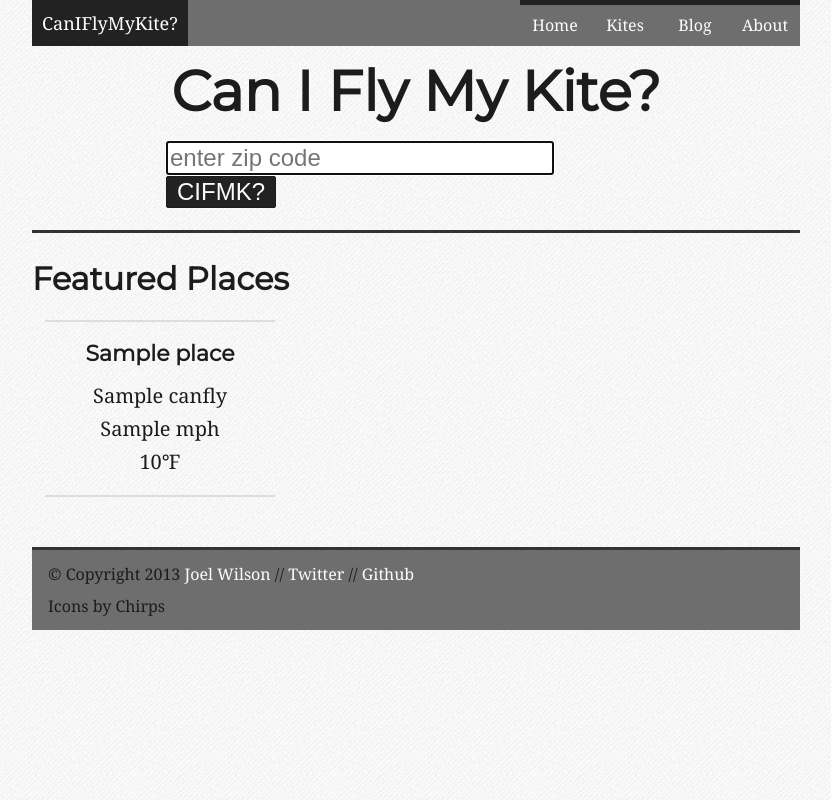
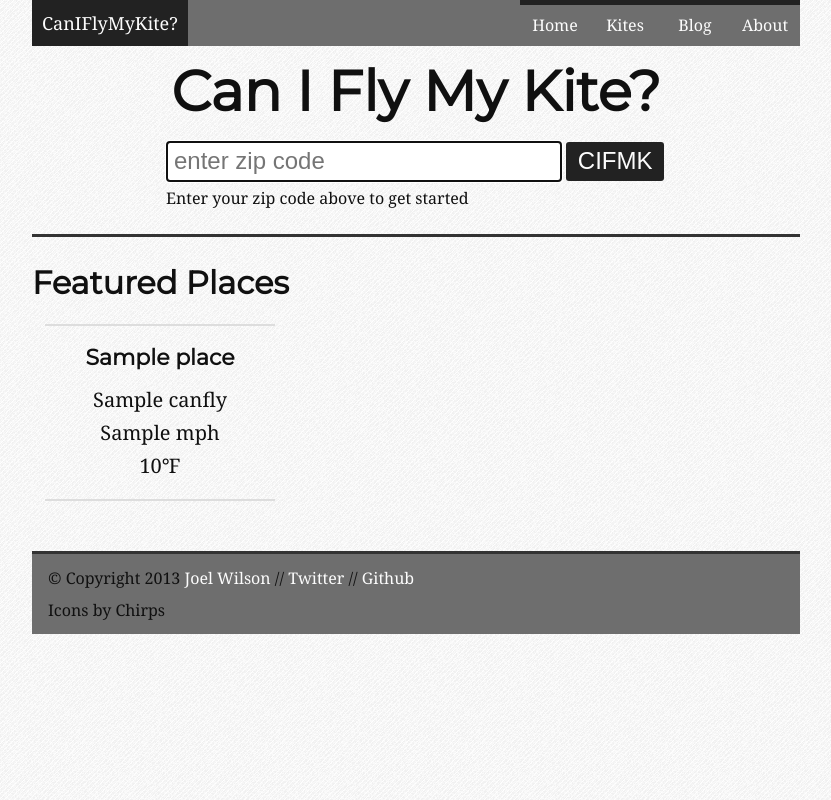
Before and after one commit to joelwilson/caniflymykite, a Flask app: template templates/index.html in a window 1280 px wide. Shown: the whole page, without its empty margins (224-1055 px from the left). Run offline with Flask 2, Linux system fonts and the light colour scheme; the template is opened without the code that fills it: most values are stand-ins (such as "Sample title", 1, 10 or a date in 2020); some libraries are stand-ins or nearby versions; some web fonts are replaced.

Commit message:
Added helper text under the input box & tweaked the form width.

```diff
--- a/cifmk.py
+++ b/cifmk.py
@@ -5,7 +5,7 @@ from flask import Flask, render_template, abort, request, url_for, redirect, \
 from noaa import get_weather, tomph, heading, WeatherError, iszip, canfly
 
 app = Flask(__name__)
-DEBUG = True
+DEBUG = False
 
 
 @app.route('/')
--- a/static/css/style.css
+++ b/static/css/style.css
@@ -6,7 +6,7 @@ body {
     margin: auto;
     line-height: 2em;
     font-size: 100%;
-    color: #1C1C1C;
+    color: #101010;
     width: 90%;
     font-family: 'Arbutus Slab', georgia, serif;
     min-width: 500px;
@@ -163,18 +163,28 @@ form {
 
 form .form_location {
     width: 380px;
+    height: 28px;
     margin: 0 auto;
+    padding: 4px 6px 5px 6px;
+    border-radius: 3px;
     font-size: 1.5em;
 }
 
 form .submit {
-    width: 110px;
-    min-width: 4.5em;
-    border-radius: 2px;
-    border: 1px solid #1C1C1C;
+    width: 98px;
+    height: 39px;
+    padding: 0 3px;
+    border-radius: 3px;
+    border: 0;
     font-size: 1.5em;
     color: #FCFCFC;
     background-color: #222;
+}
+
+.tip_text {
+    font-size: 1em;
+    width: 500px;
+    margin: 0 auto;
 }
 
 .yes_no_box {
@@ -277,7 +287,7 @@ form .submit {
     line-height: 1.25em;
     margin: 20px auto;
     padding: 10px 10px;
-    border: 1px solid #1C1C1C;
+    border: 1px solid #101010;
     border-radius: 8px;
     background: #E22C33;
     background: -moz-linear-gradient(top,  #E22C33 0%, #AF1D15 100%); /* FF3.6+ */
@@ -319,7 +329,7 @@ form .submit {
 }
 
 .featured a {
-    color: #1C1C1C;
+    color: #101010;
 }
 
 .footer {
@@ -333,4 +343,5 @@ form .submit {
 .footer_text {
     margin: 0.5em 0 0 1em;
     display: block;
+    font-size: 1em;
 }
--- a/templates/index.html
+++ b/templates/index.html
@@ -2,6 +2,7 @@
 {% block title %}{% endblock %}
 {% block head %}
     {{ super() }}
+    <meta property="fb:admins" content="139600845" />
     <style type="text/css">
         #site_name_header h1 {
             margin-left: auto;
@@ -13,8 +14,9 @@
     <h1 class="page_title centered">Can I Fly My Kite?</h1>
     <form action="/get_weather" method="get">
         <input type="text" placeholder="enter zip code" class="form_location" name='form_location' maxlength=5 autofocus/>
-        <button type="submit" class="submit">CIFMK?</button>
+        <button type="submit" class="submit">CIFMK</button>
     </form>
+    <div class="tip_text">Enter your zip code above to get started</div>
 {% endblock %}
 {% block content %}
     <div class="section">
--- a/templates/layout.html
+++ b/templates/layout.html
@@ -53,8 +53,8 @@
     <div class="footer">
         {% block footer %}
         <span class="footer_text">
-            &copy; Copyright 2013 <a href="mailto:joelwwilson@gmail.com">Joel Wilson</a> // <a href="http://twitter.com/joel_wilson">Twitter</a> // <a href="https://github.com/elbinray">Github</a>
-            </br>Icons by Chirps
+            &copy; Copyright 2013 <a href="mailto:joel@caniflymykite.com">Joel Wilson</a> // <a href="http://twitter.com/joel_wilson">Twitter</a> // <a href="https://github.com/elbinray">Github</a>
+            <br />Icons by Chirps
         </span>
         {% endblock %}
     </div>
```
